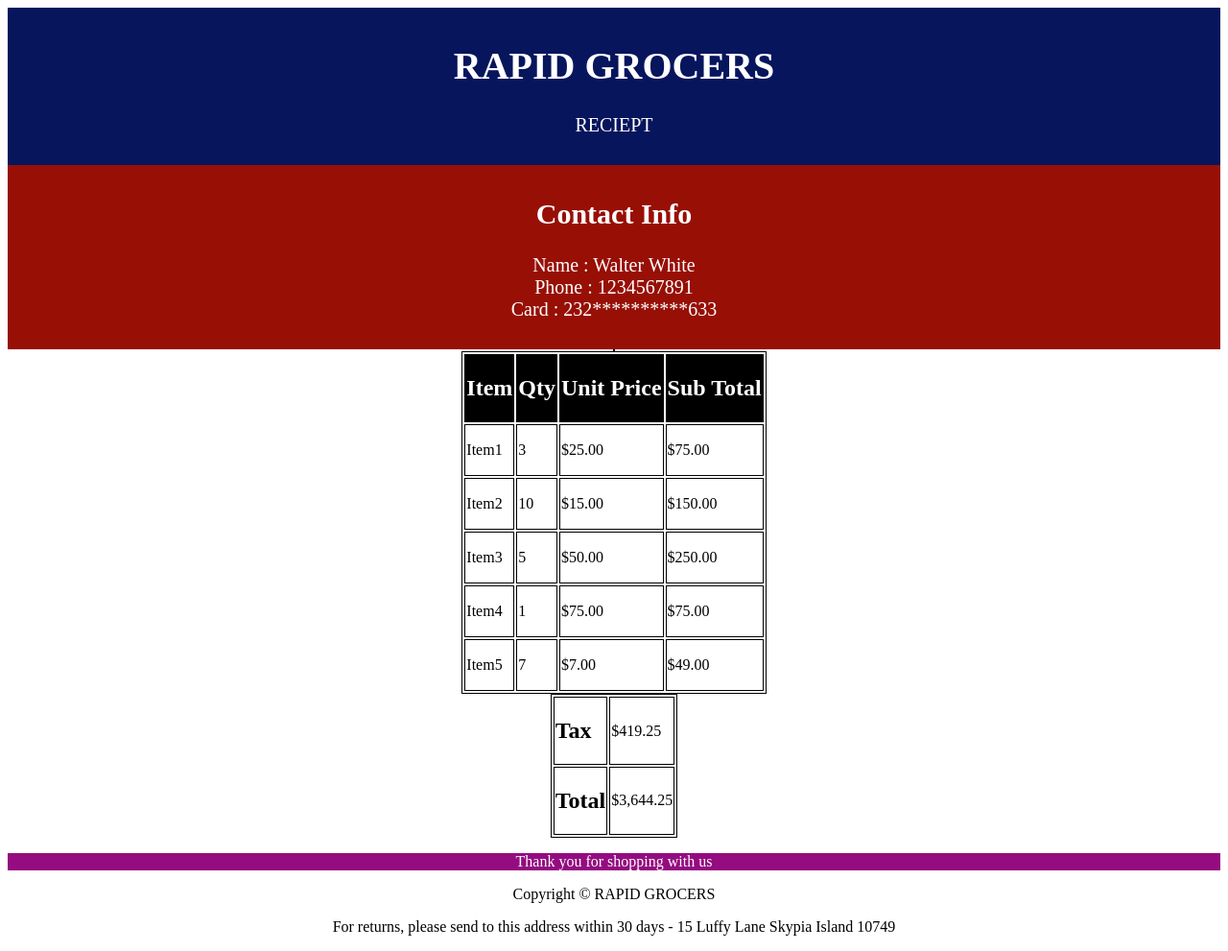
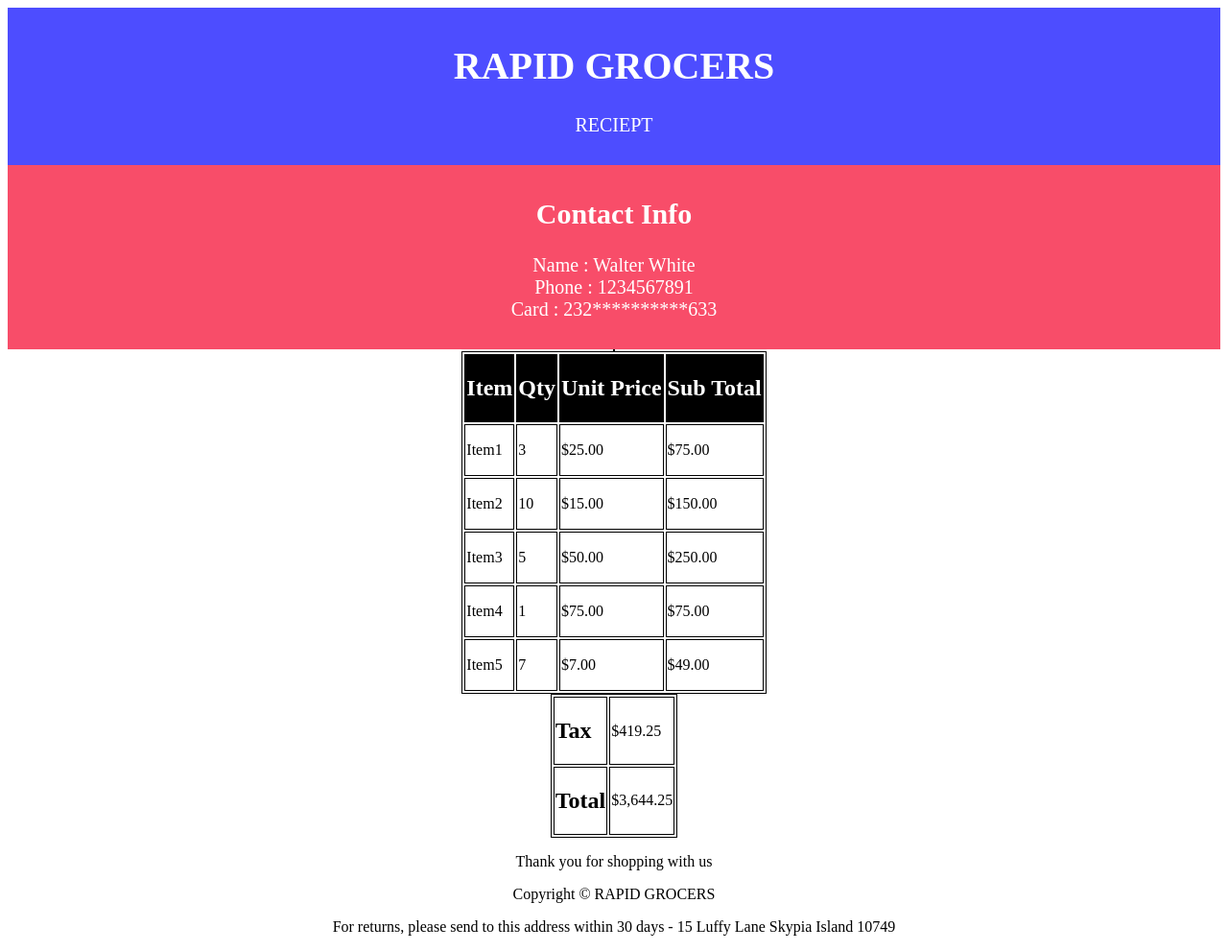
Before and after one commit to kmrug/Rapid-Grocers-Shopping-Website, a PHP site: page /reciept.html in a window 1280 px wide. Shown: the whole page at 96% size. Run offline with PHP 8.4, Linux system fonts and the light colour scheme.

Commit message:
minor changes in color scheme

```diff
--- a/Deliverable 2/receipt/stylereciept.css
+++ b/Deliverable 2/receipt/stylereciept.css
@@ -1,7 +1,7 @@
 .header {
   padding: 10px;
   text-align: center;
-  background: #07155D;
+  background: rgb(77, 77, 255);
   color: white;
   font-size: 20px;
 }
@@ -11,7 +11,7 @@
 .info{
   padding: 10px;
   text-align: center;
-  background: #970F05;
+  background: rgb(248, 77, 105);
   color: white;
   font-size: 20px;
 }
@@ -23,8 +23,7 @@
 
 
 .footer1{
-  background: #940C80;
-  color: white;
+  color: black;
 }
 
 
```
